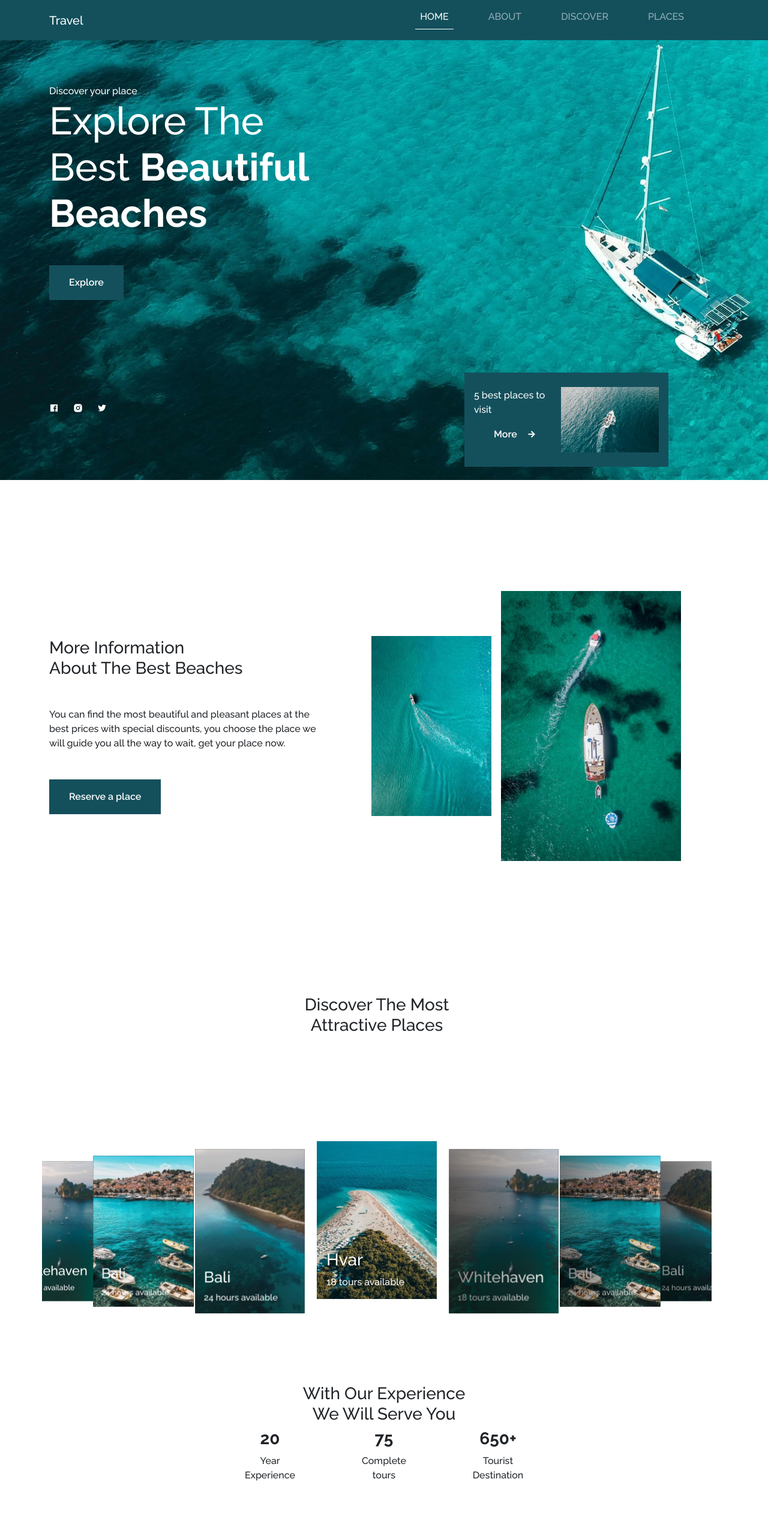
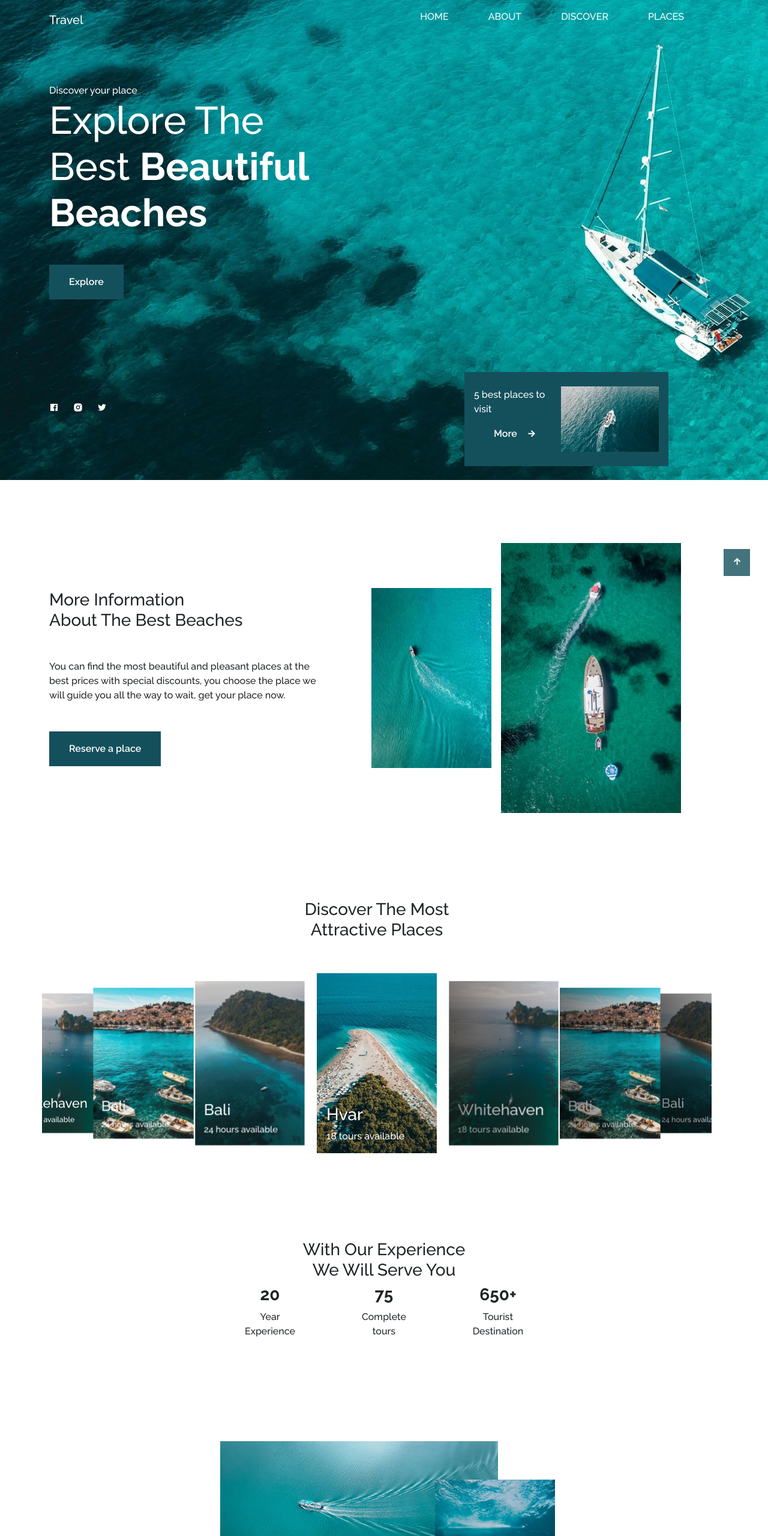
Before and after one commit to Swan-Yee/travel-responsive, a website: page index.html in a window 1280 px wide. Shown: the top 2560 px of the page at 60% size. Drawn offline with nearby package versions, Linux system fonts and the light colour scheme.

Commit message:
final stage

```diff
--- a/assets/css/app.scss
+++ b/assets/css/app.scss
@@ -10,9 +10,16 @@ $card-border-width: 0;
 
 @import "../../node_modules/bootstrap/scss/bootstrap";
 
+
+.animate__animated{
+    --animate-duration: 2s;
+    --animate-delay: .5s;
+}
+
 // custom css
 body,h1,span{
     font-family: 'Raleway', sans-serif;
+    overflow-x: hidden;
 }
 
 ul{
@@ -20,12 +27,37 @@ ul{
  padding-left: 0;
 }
 
+.nav-bg-color{
+    background-color: transparent;
+}
+
+.nav-bg-color .navbar-brand,
+.nav-bg-color .nav-item > a,
+.nav-bg-color .nav__toggle{
+    color: var(--bs-white);
+}
+
+.scrolled-header{
+    background-color: var(--bs-white);
+    box-shadow: 0 0 4px #0e373f26;
+}
+
+.scrolled-header .navbar-brand,
+.scrolled-header .nav-item > a,
+.scrolled-header .nav__toggle{
+    color: var(--bs-primary);
+}
+
 ul>li{
     margin-bottom: 10px;
 }
 
-.nav-link.active{
+.nav-bg-color .nav-link.active {
     border-bottom: 1px solid var(--bs-white);
+}
+
+.scrolled-header .nav-link.active {
+    border-bottom: 1px solid var(--bs-primary);
 }
 
 .nav-link {
@@ -166,7 +198,7 @@ ul>li{
 }
 
 .discover-height{
-    height: 75vh;
+    height: 100vh;
 }
 
 .experience-height{
@@ -251,6 +283,29 @@ ul>li{
     text-align:center;
 }
 
+.scroll-up{
+    position: fixed;
+    top: auto;
+    right: 30px;
+    left: auto;
+    bottom: -20%;
+    z-index: 2000;
+    transition: .5s;
+}
+
+.scroll__up-button{
+    padding: 0.5rem 0.8rem;
+    opacity: .8;
+}
+
+.show-scroll{
+    bottom: 80px;
+}
+
+ .place__container {
+     justify-content:space-evenly;
+ }
+
 @media only screen and (max-width: 1024px){
     .video__button{
         right: 7rem;
@@ -281,6 +336,10 @@ ul>li{
        #video-file {
            width: 600px;
        }
+
+       .place__container {
+     justify-content: space-around;
+ }
 }
 
 @media only screen and (max-width: 425px) {
@@ -312,6 +371,10 @@ ul>li{
     .place__card,
     .place__img {
         height: 230px;
+    }
+
+    .place__container{
+        justify-content: center;
     }
 }
 
--- a/assets/js/main.js
+++ b/assets/js/main.js
@@ -31,7 +31,7 @@ navLink.forEach(n => n.addEventListener('click', linkAction))
 
 // swiper js for discover section
 
-      var swiper = new Swiper(".discover-swiper", {
+      var swiper = new Swiper(".swiper-container", {
         effect: "coverflow",
         grabCursor: true,
         centeredSlides: true,
@@ -78,3 +78,48 @@ function finalVideo() {
 videoFile.addEventListener("ended",finalVideo)
 
 videoButton.addEventListener('click',playPause)
+
+// show scroll up
+function scrollUp() {
+  const scrollUp = document.getElementById('scroll-up');
+
+  // scroll will show when reach next section
+  if (this.scrollY >= 200) scrollUp.classList.add('show-scroll'); else scrollUp.classList.remove('show-scroll');
+}
+
+window.addEventListener('scroll', scrollUp);
+
+// scroll change backgroud of nav
+function scrollHeader() {
+  const scrollHeader = document.getElementById("scroll-header");
+
+  if (this.scrollY > 100) {
+    scrollHeader.classList.add('scrolled-header');
+    scrollHeader.classList.remove('nav-bg-color');
+  } else {
+    scrollHeader.classList.remove("scrolled-header");
+    scrollHeader.classList.add('nav-bg-color');
+  }
+}
+window.addEventListener("scroll", scrollHeader);
+
+
+// scroll up active
+const sections = document.querySelectorAll('section[id]')
+
+function scrollActive(){
+    const scrollY = window.pageYOffset
+
+    sections.forEach(current =>{
+        const sectionHeight = current.offsetHeight
+        const sectionTop = current.offsetTop - 50;
+        sectionId = current.getAttribute('id')
+
+        if(scrollY > sectionTop && scrollY <= sectionTop + sectionHeight){
+            document.querySelector('.navbar-nav a[href*=' + sectionId + ']').classList.add('active')
+        }else{
+            document.querySelector('.navbar-nav a[href*=' + sectionId + ']').classList.remove('active')
+        }
+    })
+}
+window.addEventListener('scroll', scrollActive)
--- a/index.html
+++ b/index.html
@@ -4,6 +4,8 @@
     <meta charset="UTF-8">
     <meta http-equiv="X-UA-Compatible" content="IE=edge">
     <meta name="viewport" content="width=device-width, initial-scale=1.0">
+
+    <link rel="shortcut icon" href="assets/img/favicon.png" type="image/x-icon">
 
     <link rel="stylesheet" href="node_modules/remixicon/fonts/remixicon.css">
     <link rel="stylesheet" href="https://unpkg.com/swiper/swiper-bundle.min.css" />
@@ -15,7 +17,7 @@
 <body>
     <!-- ================= nav-section ======================== -->
     <header class="sticky-top">
-        <nav class="navbar navbar-expand-lg bg-primary navbar-dark">
+        <nav class="navbar navbar-expand-lg nav-bg-color" id="scroll-header">
             <div class="container">
                 <a class="navbar-brand" href="#">Travel</a>
 
@@ -38,7 +40,7 @@
                     <i class="ri-close-line nav__close d-lg-none d-md-block d-sm-block" id="nav-close"></i>
                 </div>
 
-            <div class="nav__toggle d-lg-none d-md-block d-sm-block text-white" id="nav-toggle">
+            <div class="nav__toggle d-lg-none d-md-block d-sm-block" id="nav-toggle">
                     <i class="ri-function-line"></i>
                 </div>
             </div>
@@ -47,17 +49,17 @@
 
     <main class="main">
         <!-- ================ home-section ======================= -->
-        <section class="home" id="home">
+        <section class="home headline" id="home">
             <img src="assets/img/home1.jpg" alt="" srcset="" class="home__img">
             <div class="container">
                 <div class="row">
-                    <div class="col-12 home__container">
-                        <div class="main-content pt-5">
+                    <div class="col-12 home__container ">
+                        <div class="main-content pt-5 ">
                             <span class="text-white">Discover your place</span>
                             <h1 class="h1 text-white font-weight-light mb-5 main-title-text">Explore The <br> Best <b> Beautiful <br> Beaches </b></h1>
                             <a href="#" class="btn btn-primary">Explore</a>
                         </div>
-                        <div class="social-icon">
+                        <div class="social-icon animate__animated animate__flash">
                             <a href="#" class="social-icon">
                                 <i class="ri-facebook-box-fill"></i>
                             </a>
@@ -68,7 +70,7 @@
                                 <i class="ri-twitter-fill"></i>
                             </a>
                         </div>
-                        <div class="home__info bg-primary">
+                        <div class="home__info bg-primary animate__animated animate__backInRight">
                             <div class="">
                             <span class="text-white">
                                 5 best places to visit
@@ -87,9 +89,9 @@
         </section>
 
         <!-- ================ about-section ====================== -->
-        <section class="about" id="about">
-            <div class="container">
-                <div class="row vh-100 align-items-center">
+        <section class="about " id="about">
+            <div class="container my-5 py-5">
+                <div class="row align-items-center">
                     <div class="col-lg-5 col-md-6 col-sm-12">
                         <div class="about-text">
                             <h3 class="h3">
@@ -103,7 +105,7 @@
                             </a>
                         </div>
                     </div>
-                    <div class="col-lg-7 col-md-6 col-sm-12 about_img">
+                    <div class="col-lg-7 col-md-6 col-sm-12 about_img animate__animated animate__fadeInRight headline">
                          <img src="assets/img/about1.jpg" alt="" srcset="" class="about_img1">
                          <img src="assets/img/about2.jpg" alt="" srcset="" class="about_img2">
                     </div>
@@ -113,9 +115,9 @@
 
         <!-- ================ discover-section ==================== -->
         <section class="discover" id="discover">
-            <div class="container">
-                <div class="row discover-height my-5">
-                    <div class="row">
+            <div class="container my-5">
+                <div class="row my-5">
+                    <div class="row my-5">
                         <div class="col-12">
                             <div class="discover-title">
                                 <h3 class="text-center">
@@ -128,7 +130,7 @@
                         <div class="discover-swiper swiper-container">
                             <div class="swiper-wrapper">
                                 <div class="card bg-dark text-white swiper-slide">
-                                    <img src="assets/img/discover1.jpg" class="card-img" alt="..." height="263">
+                                    <img src="assets/img/discover1.jpg" class="card-img" alt="...">
                                     <div class="card-img-overlay">
                                         <h3 class="card-title">Hvar</h3>
                                         <p class="card-text">18 tours available</p>
@@ -164,7 +166,7 @@
 
         <!-- =============== Experience-section =================== -->
         <section class="experience-section">
-            <div class="container">
+            <div class="container py-5">
                 <div class="row experience-height my-5">
                     <div class="col-12">
                         <h3 class="text-center">
@@ -241,7 +243,7 @@
                 <div class="row">
                     <div class="col"></div>
                     <div class="col-lg-8 col-sm-10">
-                        <div class="row justify-content-between flex-wrap g-4 place__container">
+                        <div class="row flex-wrap g-4 place__container">
                                 <div class="card bg-dark text-white place__card">
                                     <img src="assets/img/place1.jpg" class="card-img place__img" alt="..." >
                                     <div class="card-star-overlay">
@@ -516,6 +518,11 @@
         </div>
     </footer>
 
+    <div class="scroll-up" id="scroll-up">
+        <a href="#home" class="btn btn-primary scroll__up-button">
+            <i class="ri-arrow-up-line"></i>
+        </a>
+    </div>
     <script src="https://unpkg.com/swiper/swiper-bundle.min.js"></script>
     <script src="node_modules/bootstrap/dist/js/bootstrap.bundle.min.js"></script>
     <!-- ===================== local-JS =========================== -->
```
Also changed, not shown: assets/css/app.css, 1 other file.
